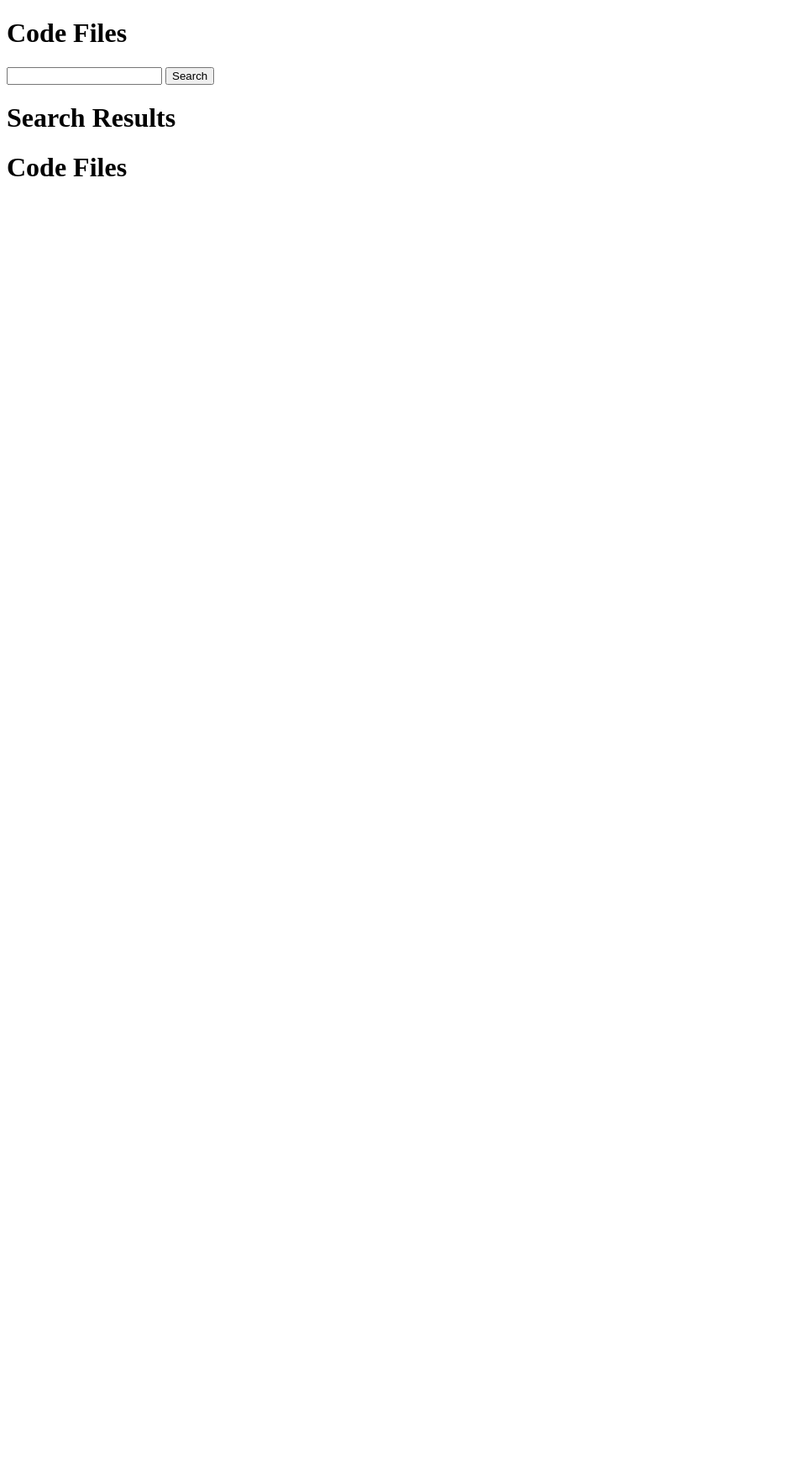
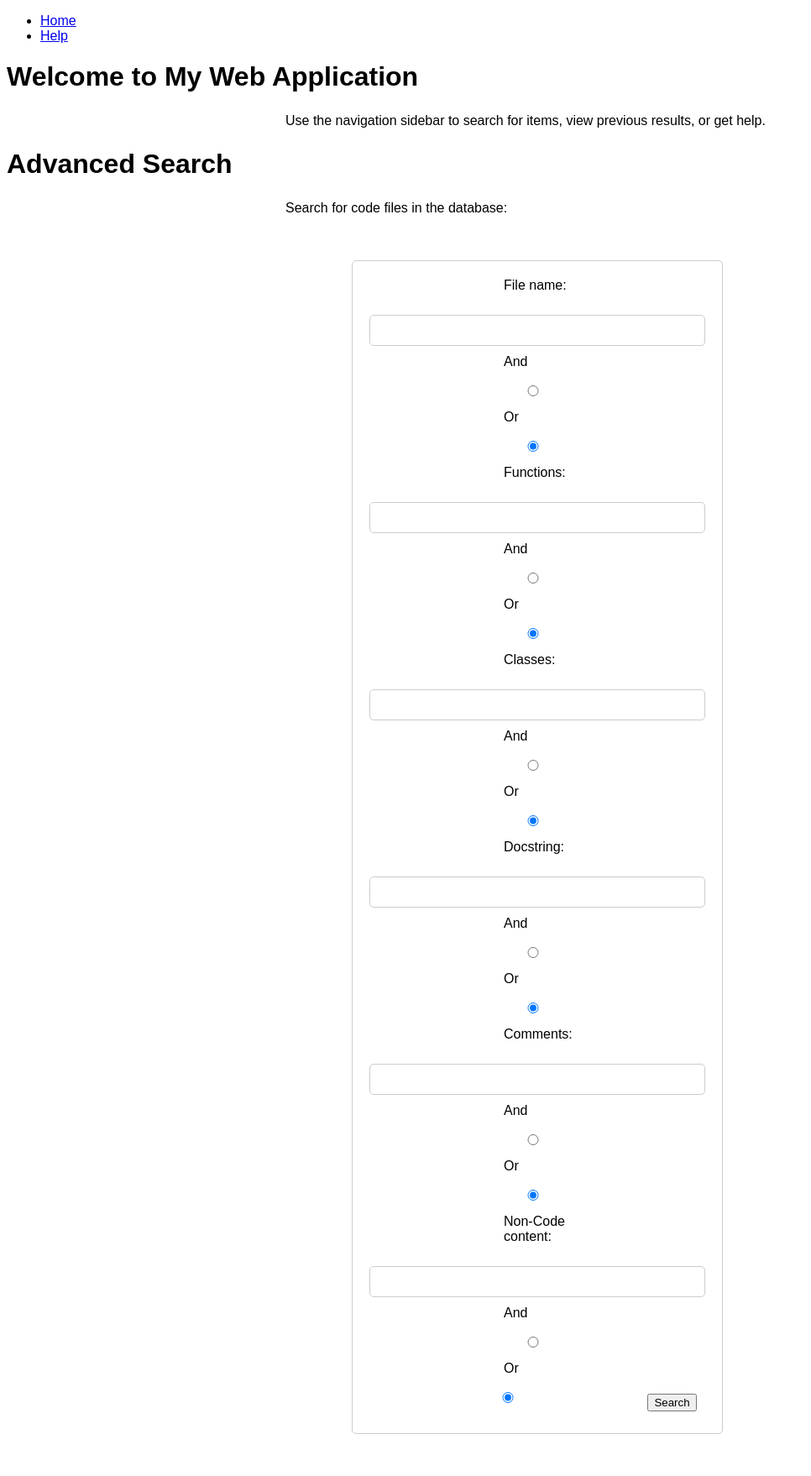
Before and after one commit to Znerual/LocalCodeSearch, a Flask app: page / in a window 1280 px wide. Shown: the whole page at 84% size, without its empty margins (0-966 px from the left). Before the commit the page ends 210 px from the top, so only its background shows below. Run offline with Flask 2, Linux system fonts and the light colour scheme; data that the repository does not hold is empty; some libraries are stand-ins or nearby versions.

Commit message:
added css and more input forms

```diff
--- /dev/null
+++ b/src/LocalCodeSearch/static/style.css
@@ -0,0 +1,61 @@
+/* Set the font family and size for the entire document */
+body {
+    font-family: Arial, sans-serif;
+    font-size: 16px;
+}
+
+/* Center the form on the page */
+form {
+    display: flex;
+    flex-wrap: wrap;
+    justify-content: center;
+    align-items: center;
+    margin: 50px auto;
+    max-width: 400px;
+    padding: 20px;
+    border: 1px solid #ccc;
+    border-radius: 5px;
+}
+
+/* Style the input fields */
+input[type="text"], textarea {
+    width: 100%;
+    padding: 10px;
+    margin: 10px 0;
+    border: 1px solid #ccc;
+    border-radius: 5px;
+    box-sizing: border-box;
+}
+
+/* Style the submit button */
+input[type="submit"] {
+    background-color: #4CAF50;
+    color: white;
+    padding: 10px 20px;
+    border: none;
+    border-radius: 5px;
+    cursor: pointer;
+    font-weight: bold;
+}
+
+/* Style the text on the page */
+p {
+    margin: 20px auto;
+    max-width: 600px;
+    line-height: 1.5;
+}
+
+label,
+input {
+  display: inline-block;
+  margin-bottom: 1rem;
+}
+
+label {
+  width: 20%;
+}
+
+input {
+  width: 75%;
+  margin-right: 1rem;
+}
--- /dev/null
+++ b/src/LocalCodeSearch/templates/base.html
@@ -0,0 +1,18 @@
+<!DOCTYPE html>
+<html>
+<head>
+    <link rel="stylesheet" type="text/css" href="{{ url_for('static', filename='style.css') }}">
+  <title>{% block title %}{% endblock %}</title>
+</head>
+<body>
+  <div id="sidebar">
+    <ul>
+      <li><a href="{{ url_for('index') }}">Home</a></li>
+      <li><a href="{{ url_for('help') }}">Help</a></li>
+    </ul>
+  </div>
+  <div id="content">
+    {% block content %}{% endblock %}
+  </div>
+</body>
+</html>
--- a/src/LocalCodeSearch/templates/index.html
+++ b/src/LocalCodeSearch/templates/index.html
@@ -1,27 +1,54 @@
-<!DOCTYPE html>
-<html>
-<head>
-    <title>Code Files</title>
-</head>
-<body>
-    <h1>Code Files</h1>
+{% extends "base.html" %}
 
-    <form action="{{ url_for('search') }}" method="GET">
-        <input type="text" name="query">
-        <input type="submit" value="Search">
-      </form>
+{% block content %}
+<h1>Welcome to My Web Application</h1>
+  <p>Use the navigation sidebar to search for items, view previous results, or get help.</p>
 
+<h1>Advanced Search</h1>
+<p>Search for code files in the database:</p>
+<form action="{{ url_for('search') }}" method="GET">
+    <label for="file_name">File name:</label>
+    <input type="text" name="file_name">
+    <label for="and1">And</label>
+    <input type="radio" name="option1" value="And">
+    <label for="or1">Or</label>
+    <input type="radio" name="option1" value="Or" checked="True"><br>
 
-    <h1>Search Results</h1>
-        {% if search_results %}
-        {% include 'search_results.html' %}
-        {% endif %}
-    <h1>Code Files</h1>
+    <label for="functions">Functions:</label>
+    <input type="text" name="functions">
+    <label for="and2">And</label>
+    <input type="radio" name="option2" value="And">
+    <label for="or2">Or</label>
+    <input type="radio" name="option2" value="Or" checked="True"><br>
 
-    <ul>
-    {% for code_file in code_files %}
-        <li>{{ code_file.file_name }} - {{ code_file.file_path }}</li>
-    {% endfor %}
-    </ul>
-</body>
-</html>
+    <label for="classes">Classes:</label>
+    <input type="text" name="classes">
+    <label for="and3">And</label>
+    <input type="radio" name="option3" value="And">
+    <label for="or3">Or</label>
+    <input type="radio" name="option3" value="Or" checked="True"><br>
+
+    <label for="docstring">Docstring:</label>
+    <input type="text" name="docstring">
+    <label for="and4">And</label>
+    <input type="radio" name="option4" value="And">
+    <label for="or4">Or</label>
+    <input type="radio" name="option4" value="Or" checked="True"><br>
+
+    <label for="comments">Comments:</label>
+    <input type="text" name="comments">
+    <label for="and5">And</label>
+    <input type="radio" name="option5" value="And">
+    <label for="or5">Or</label>
+    <input type="radio" name="option5" value="Or" checked="True"><br>
+
+    <label for="content">Non-Code content:</label>
+    <input type="text" name="content">
+    <label for="and6">And</label>
+    <input type="radio" name="option6" value="And">
+    <label for="or6">Or</label>
+    <input type="radio" name="option6" value="Or" checked="True"><br>
+
+    <button type="submit">Search</button>
+</form>
+{% endblock %}
```
Also changed, not shown: src/LocalCodeSearch/templates/results.html (renamed from src/LocalCodeSearch/templates/search_results.html).
